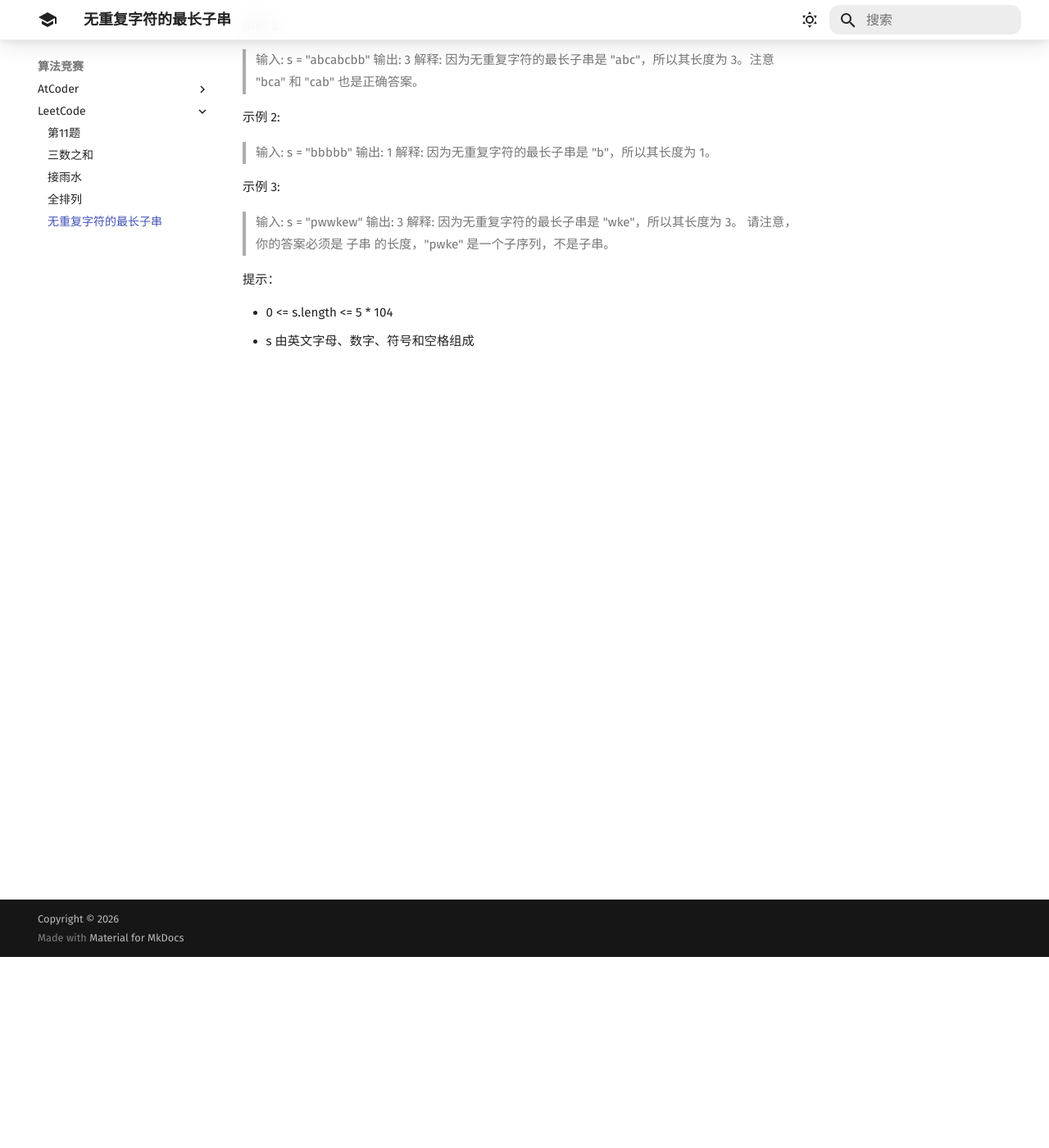
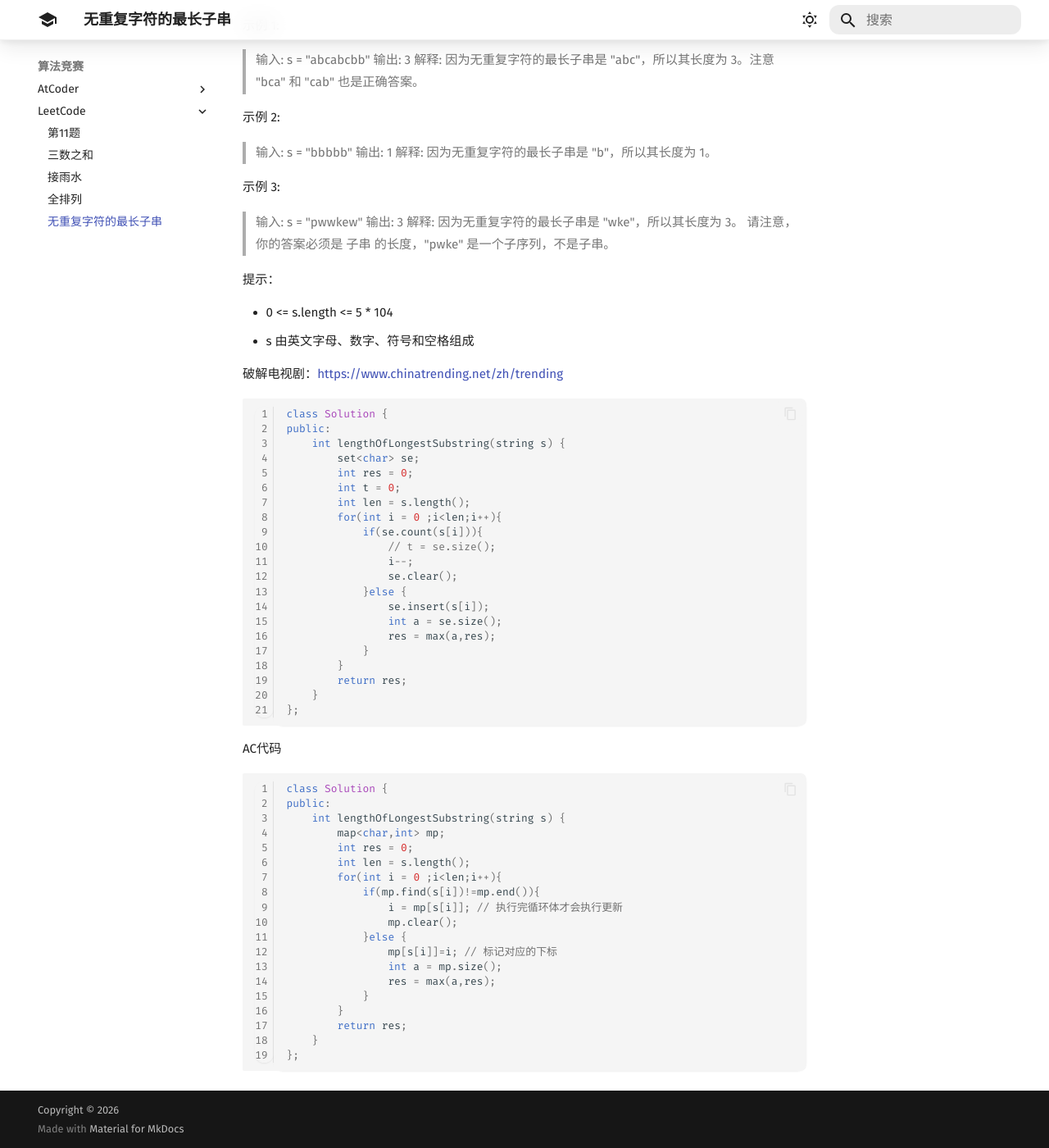
Before and after one commit to weiy02/Wei_Blog, an MkDocs documentation site: the page built from content/ShuaTi/LeetCode/3.md, in a window 1280 px wide and 1400 px high, scrolled down 233 px. Shown: the whole window at 82% size. Built offline with MkDocs 1.6.1 and Material for MkDocs 9.7.7, drawn with Linux system fonts in a browser that asks for light colours.

Commit message:
更新无重复字符的最长字串

````diff
--- a/content/ShuaTi/LeetCode/3.md
+++ b/content/ShuaTi/LeetCode/3.md
@@ -29,3 +29,56 @@
 
 - 0 <= s.length <= 5 * 104
 - s 由英文字母、数字、符号和空格组成
+
+
+破解电视剧：https://www.chinatrending.net/zh/trending
+
+
+```cpp
+class Solution {
+public:
+    int lengthOfLongestSubstring(string s) {
+        set<char> se;
+        int res = 0;
+        int t = 0;
+        int len = s.length();
+        for(int i = 0 ;i<len;i++){
+            if(se.count(s[i])){
+                // t = se.size();
+                i--;
+                se.clear();
+            }else {
+                se.insert(s[i]);
+                int a = se.size();
+                res = max(a,res);
+            }
+        }
+        return res;
+    }
+};
+```
+
+
+AC代码
+
+```cpp
+class Solution {
+public:
+    int lengthOfLongestSubstring(string s) {
+        map<char,int> mp;
+        int res = 0;
+        int len = s.length();
+        for(int i = 0 ;i<len;i++){
+            if(mp.find(s[i])!=mp.end()){
+                i = mp[s[i]]; // 执行完循环体才会执行更新
+                mp.clear();
+            }else {
+                mp[s[i]]=i; // 标记对应的下标
+                int a = mp.size();
+                res = max(a,res);
+            }
+        }
+        return res;
+    }
+};
+```
````
